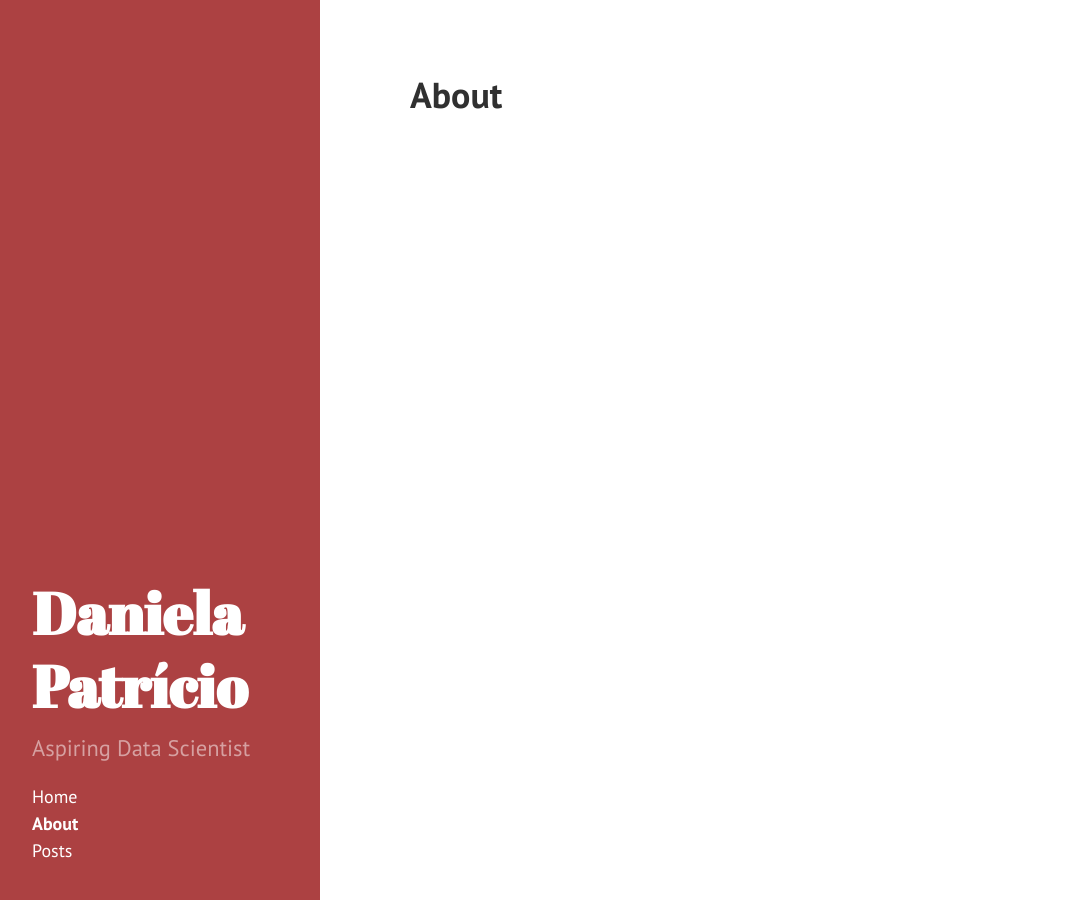
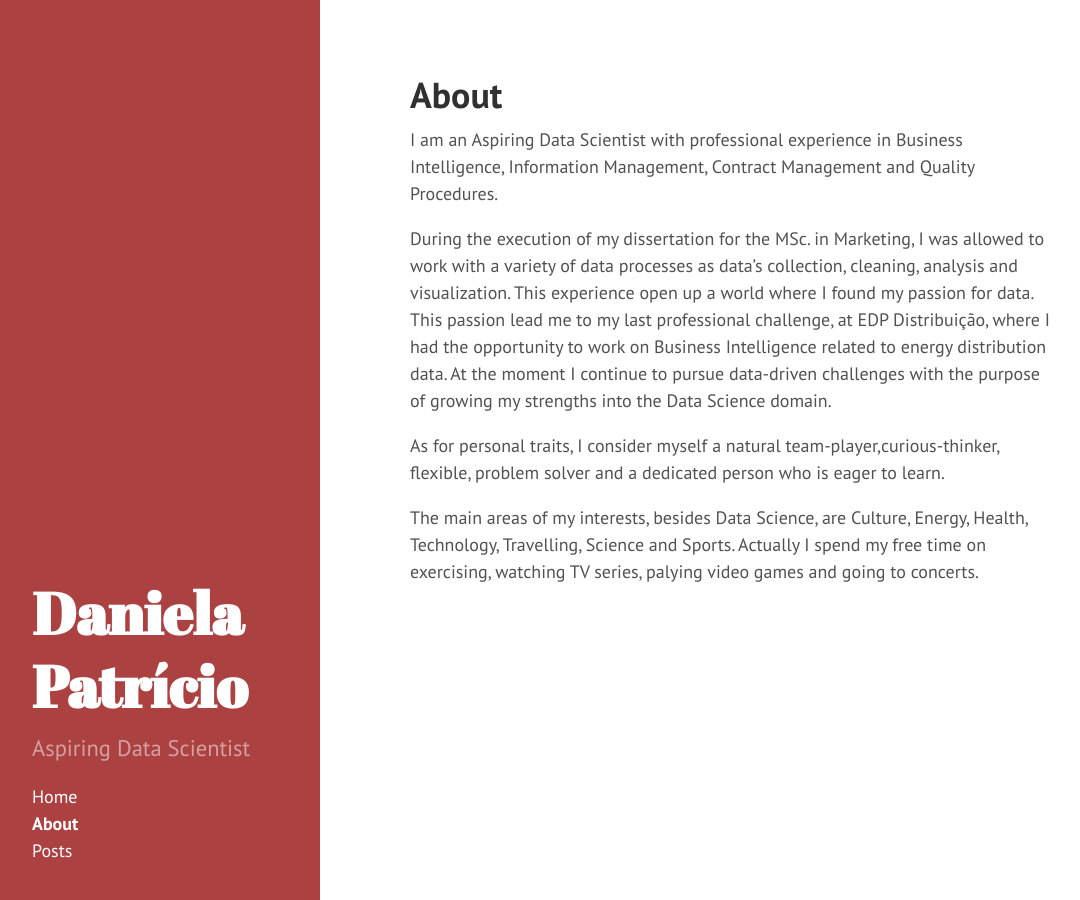
Before and after one commit to DanielaPatricio/DanielaPatricio.github.io, a Jekyll site: the page built from about.md, in a window 1280 px wide. Shown: the whole page, without its empty margins (4-1084 px from the left). Built offline with Jekyll 4.4.1, drawn with Linux system fonts in a browser that asks for light colours.

Commit message:
edited the About section

```diff
--- a/about.md
+++ b/about.md
@@ -2,3 +2,13 @@
 layout: page
 title: About
 ---
+
+I am an Aspiring Data Scientist with professional experience in Business Intelligence, Information Management, Contract Management and Quality Procedures.
+
+During the execution of my dissertation for the MSc. in Marketing, I was allowed to work with a variety of data processes as data’s collection, cleaning, analysis and visualization. This experience open up a world where I found my passion for data. This passion lead me to my last professional challenge, at EDP Distribuição, where I had the opportunity to work on Business Intelligence related to energy distribution data.
+At the moment I continue to pursue data-driven challenges with the purpose of growing my strengths into the Data Science domain.
+
+As for personal traits, I consider myself a natural team-player,curious-thinker, flexible, problem solver and a dedicated person who is eager to learn.
+
+The main areas of my interests, besides Data Science, are Culture, Energy, Health, Technology, Travelling, Science and Sports.
+Actually I spend my free time on exercising, watching TV series, palying video games and going to concerts.
```
